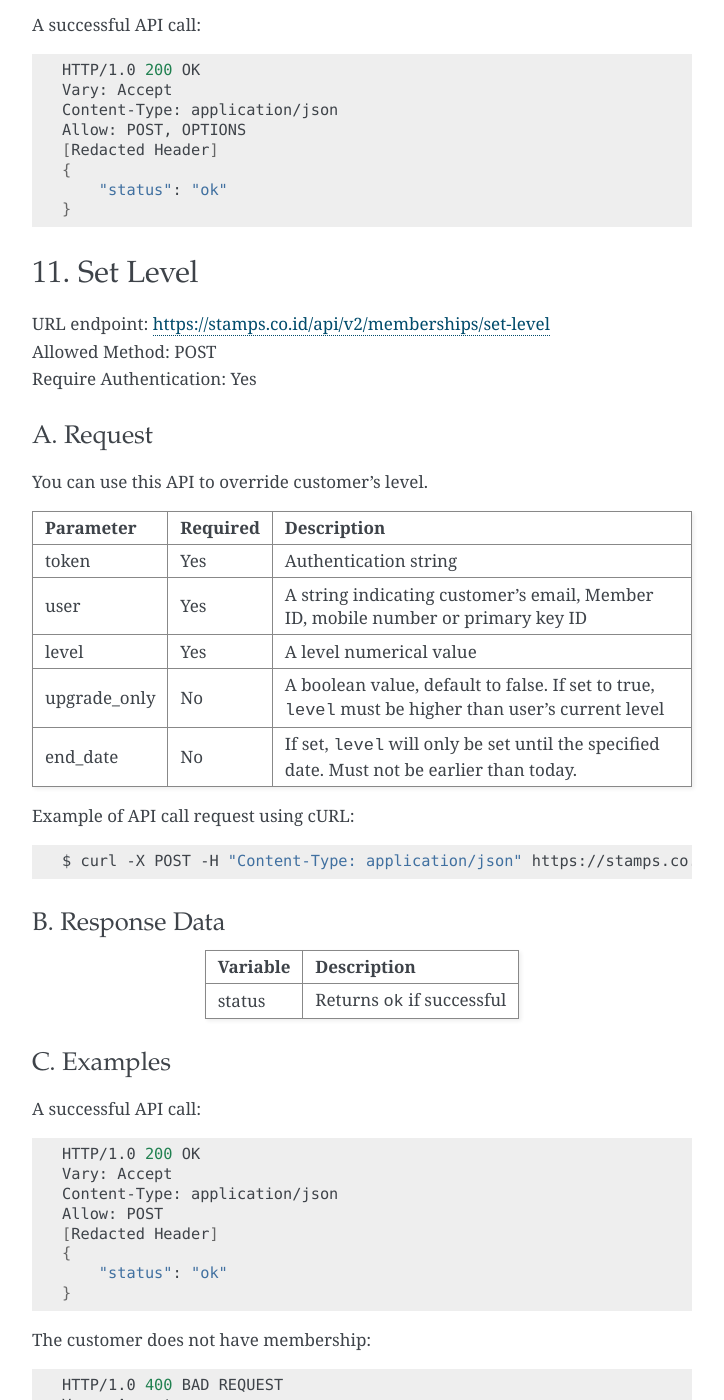
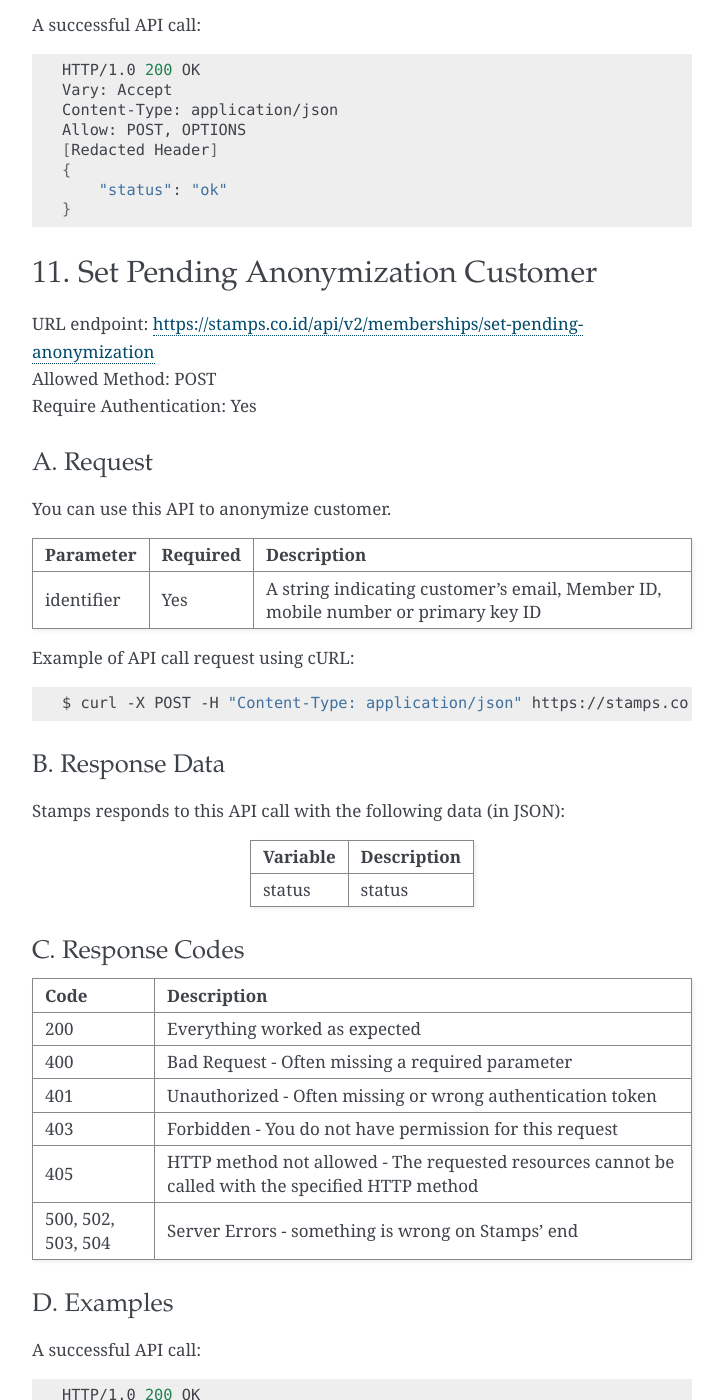
Before and after one commit to ui/stamps-api-docs, a Sphinx documentation site: the page built from source/customer_api.rst, in a window 1280 px wide and 1400 px high, scrolled down 21651 px. Shown: the whole window, without its empty margins (388-1112 px from the left). Built offline with Sphinx 7.4.7, drawn with Linux system fonts in a browser that asks for light colours; some of the changed text lies outside the part shown.

Commit message:
Add membership set pending anonymization (#181)

```diff
--- a/source/customer_api.rst
+++ b/source/customer_api.rst
@@ -1125,121 +1125,28 @@ A successful API call:
     }
 
 
-11. Set Level
+11. Set Pending Anonymization Customer
 ===============
-| URL endpoint: https://stamps.co.id/api/v2/memberships/set-level
+| URL endpoint: https://stamps.co.id/api/v2/memberships/set-pending-anonymization
 | Allowed Method: POST
 | Require Authentication: Yes
 
 A. Request
 -----------------------------
 
-You can use this API to override customer's level.
+You can use this API to anonymize customer.
 
 ============= =========== =========================
 Parameter     Required    Description
 ============= =========== =========================
-token         Yes         Authentication string
-user          Yes         A string indicating customer's email, Member ID, mobile number or primary key ID
-level         Yes         A level numerical value
-upgrade_only  No          A boolean value, default to false. If set to true, ``level`` must be higher than user's current level
-end_date      No          If set, ``level`` will only be set until the specified date. Must not be earlier than today.
+identifier    Yes         A string indicating customer's email, Member ID, mobile number or primary key ID
 ============= =========== =========================
 
 Example of API call request using cURL:
 
 .. code-block :: bash
 
-    $ curl -X POST -H "Content-Type: application/json" https://stamps.co.id/api/v2/memberships/set-level -i -d '{ "token": "secret", "user": 123, "level": 200, "end_date": "2023-12-31"}'
-
-
-B. Response Data
-----------------
-
-=================== ==============================
-Variable            Description
-=================== ==============================
-status              Returns ``ok`` if successful
-=================== ==============================
-
-
-C.  Examples
------------
-
-A successful API call:
-
-.. code-block :: bash
-
-    HTTP/1.0 200 OK
-    Vary: Accept
-    Content-Type: application/json
-    Allow: POST
-    [Redacted Header]
-    {
-        "status": "ok"
-    }
-
-The customer does not have membership:
-
-.. code-block :: bash
-
-    HTTP/1.0 400 BAD REQUEST
-    Vary: Accept
-    Content-Type: application/json
-    [Redacted Header]
-
-    {
-        "detail": "user: User does not have membership in Your Merchant",
-        "errors": {
-            "user": "User does not have membership in Your Merchant"
-        },
-        "error_code": "user_has_no_membership",
-        "error_message": "User does not have membership in Your Merchant"
-    }
-
-``upgrade_only`` is set to true, but ``level`` is lower than user's current level:
-
-.. code-block :: bash
-
-    HTTP/1.0 400 BAD REQUEST
-    Vary: Accept
-    Content-Type: application/json
-    [Redacted Header]
-
-    {
-        "detail": "__all__: Level is lower than user's current level and downgrade is not allowed",
-        "error_message": "Level is lower than user's current level and downgrade is not allowed",
-        "error_code": "downgrade_not_allowed",
-        "errors": {
-            "__all__": "Level is lower than user's current level and downgrade is not allowed"
-        }
-    }
-
-
-12. Request OTP to Modify Mobile Number
-===============
-| URL endpoint: https://stamps.co.id/api/v2/accounts/request-change-mobile-number-otp
-| Allowed Method: POST
-| Require Authentication: Yes
-
-A. Request
------------------------------
-
-You can use this API to request authentication code for change mobile number.
-
-============= =========== =========================
-Parameter     Required    Description
-============= =========== =========================
-mobile_number Yes         A string indicating customer new mobile number
-type          Yes         A choices for delivery channel for otp ( sms, whatsapp )
-template_code Yes         A template code for otp messages template, can be setup in merchant interfaces
-============= =========== =========================
-
-Example of API call request using cURL:
-
-.. code-block :: bash
-
-    $ curl -X POST -H "Content-Type: application/json" https://stamps.co.id/api/v2/accounts/request-change-mobile-number-otp -i -d '{ "token": "secret", "identifier": 123, "type": "sms", "template_code": "OTP_1"}'
+    $ curl -X POST -H "Content-Type: application/json" https://stamps.co.id/api/v2/memberships/set-pending-anonymization -i -d '{ "token": "secret", "identifier": 123}'
 
 
 B. Response Data
@@ -1249,7 +1156,7 @@ Stamps responds to this API call with the following data (in JSON):
 =================== ==============================
 Variable            Description
 =================== ==============================
-otp                 otp number for authentication
+status              status
 =================== ==============================
 
 
@@ -1286,70 +1193,125 @@ A successful API call:
     Allow: POST, OPTIONS
     [Redacted Header]
     {
-        "otp": "1234"
-    }
-
-Invalid Template Code:
-
-.. code-block :: bash
-
-    HTTP/1.0 400 BAD REQUEST
-    Vary: Accept
-    Content-Type: application/json
-    [Redacted Header]
-
-    {
-        "detail": "template_code: Messages template not found",
-        "errors": {
-            "template_code": "Messages template not found"
-        },
-        "error_code": "invalid_template_code",
-        "error_message": "Messages template not found"
-    }
-
-Invalid Whatsapp number if delivery channel is whatsapp
-
-.. code-block :: bash
-
-    HTTP/1.0 400 BAD REQUEST
-    Vary: Accept
-    Content-Type: application/json
-    [Redacted Header]
-
-    {
-        "detail": "type: User does not have mobile number or invalid whatsapp number",
-        "errors": {
-            "type": "User does not have mobile number or invalid whatsapp number"
-        },
-        "error_code": "invalid_user_whatsapp_number",
-        "error_message": "User does not have mobile number or invalid whatsapp number"
-    }
-
-
-13. Modify Mobile Number
+        "status": "ok"
+    }
+
+
+12. Set Level
 ===============
-| URL endpoint: https://stamps.co.id/api/v2/accounts/change-mobile-number
+| URL endpoint: https://stamps.co.id/api/v2/memberships/set-level
 | Allowed Method: POST
 | Require Authentication: Yes
 
 A. Request
 -----------------------------
 
-You can use this API to modify mobile number.
+You can use this API to override customer's level.
 
 ============= =========== =========================
 Parameter     Required    Description
 ============= =========== =========================
-identifier    Yes         A string indicating customer's email, Member ID, mobile number or primary key ID
-new_number    Yes         A new mobile number
-otp           Yes         A string for authentication
+token         Yes         Authentication string
+user          Yes         A string indicating customer's email, Member ID, mobile number or primary key ID
+level         Yes         A level numerical value
+upgrade_only  No          A boolean value, default to false. If set to true, ``level`` must be higher than user's current level
+end_date      No          If set, ``level`` will only be set until the specified date. Must not be earlier than today.
 ============= =========== =========================
 
 Example of API call request using cURL:
 
 .. code-block :: bash
 
-    $ curl -X POST -H "Content-Type: application/json" https://stamps.co.id/api/v2/accounts/change-mobile-number -i -d '{ "token": "secret", "identifier": 123, "new_number": "+628123454321", "otp": "1234"}'
+    $ curl -X POST -H "Content-Type: application/json" https://stamps.co.id/api/v2/memberships/set-level -i -d '{ "token": "secret", "user": 123, "level": 200, "end_date": "2023-12-31"}'
+
+
+B. Response Data
+----------------
+
+=================== ==============================
+Variable            Description
+=================== ==============================
+status              Returns ``ok`` if successful
+=================== ==============================
+
+
+C.  Examples
+-----------
+
+A successful API call:
+
+.. code-block :: bash
+
+    HTTP/1.0 200 OK
+    Vary: Accept
+    Content-Type: application/json
+    Allow: POST
+    [Redacted Header]
+    {
+        "status": "ok"
+    }
+
+The customer does not have membership:
+
+.. code-block :: bash
+
+    HTTP/1.0 400 BAD REQUEST
+    Vary: Accept
+    Content-Type: application/json
+    [Redacted Header]
+
+    {
+        "detail": "user: User does not have membership in Your Merchant",
+        "errors": {
+            "user": "User does not have membership in Your Merchant"
+        },
+        "error_code": "user_has_no_membership",
+        "error_message": "User does not have membership in Your Merchant"
+    }
+
+``upgrade_only`` is set to true, but ``level`` is lower than user's current level:
+
+.. code-block :: bash
+
+    HTTP/1.0 400 BAD REQUEST
+    Vary: Accept
+    Content-Type: application/json
+    [Redacted Header]
+
+    {
+        "detail": "__all__: Level is lower than user's current level and downgrade is not allowed",
+        "error_message": "Level is lower than user's current level and downgrade is not allowed",
+        "error_code": "downgrade_not_allowed",
+        "errors": {
+            "__all__": "Level is lower than user's current level and downgrade is not allowed"
+        }
+    }
+
+
+13. Request OTP to Modify Mobile Number
+===============
+| URL endpoint: https://stamps.co.id/api/v2/accounts/request-change-mobile-number-otp
+| Allowed Method: POST
+| Require Authentication: Yes
+
+A. Request
+-----------------------------
+
+You can use this API to request authentication code for change mobile number.
+
+============= =========== =========================
+Parameter     Required    Description
+============= =========== =========================
+mobile_number Yes         A string indicating customer new mobile number
+type          Yes         A choices for delivery channel for otp ( sms, whatsapp )
+template_code Yes         A template code for otp messages template, can be setup in merchant interfaces
+============= =========== =========================
+
+Example of API call request using cURL:
+
+.. code-block :: bash
+
+    $ curl -X POST -H "Content-Type: application/json" https://stamps.co.id/api/v2/accounts/request-change-mobile-number-otp -i -d '{ "token": "secret", "identifier": 123, "type": "sms", "template_code": "OTP_1"}'
 
 
 B. Response Data
@@ -1359,7 +1321,7 @@ Stamps responds to this API call with the following data (in JSON):
 =================== ==============================
 Variable            Description
 =================== ==============================
-status              status
+otp                 otp number for authentication
 =================== ==============================
 
 
@@ -1396,11 +1358,121 @@ A successful API call:
     Allow: POST, OPTIONS
     [Redacted Header]
     {
+        "otp": "1234"
+    }
+
+Invalid Template Code:
+
+.. code-block :: bash
+
+    HTTP/1.0 400 BAD REQUEST
+    Vary: Accept
+    Content-Type: application/json
+    [Redacted Header]
+
+    {
+        "detail": "template_code: Messages template not found",
+        "errors": {
+            "template_code": "Messages template not found"
+        },
+        "error_code": "invalid_template_code",
+        "error_message": "Messages template not found"
+    }
+
+Invalid Whatsapp number if delivery channel is whatsapp
+
+.. code-block :: bash
+
+    HTTP/1.0 400 BAD REQUEST
+    Vary: Accept
+    Content-Type: application/json
+    [Redacted Header]
+
+    {
+        "detail": "type: User does not have mobile number or invalid whatsapp number",
+        "errors": {
+            "type": "User does not have mobile number or invalid whatsapp number"
+        },
+        "error_code": "invalid_user_whatsapp_number",
+        "error_message": "User does not have mobile number or invalid whatsapp number"
+    }
+
+
+14. Modify Mobile Number
+===============
+| URL endpoint: https://stamps.co.id/api/v2/accounts/change-mobile-number
+| Allowed Method: POST
+| Require Authentication: Yes
+
+A. Request
+-----------------------------
+
+You can use this API to modify mobile number.
+
+============= =========== =========================
+Parameter     Required    Description
+============= =========== =========================
+identifier    Yes         A string indicating customer's email, Member ID, mobile number or primary key ID
+new_number    Yes         A new mobile number
+otp           Yes         A string for authentication
+============= =========== =========================
+
+Example of API call request using cURL:
+
+.. code-block :: bash
+
+    $ curl -X POST -H "Content-Type: application/json" https://stamps.co.id/api/v2/accounts/change-mobile-number -i -d '{ "token": "secret", "identifier": 123, "new_number": "+628123454321", "otp": "1234"}'
+
+
+B. Response Data
+----------------
+Stamps responds to this API call with the following data (in JSON):
+
+=================== ==============================
+Variable            Description
+=================== ==============================
+status              status
+=================== ==============================
+
+
+C. Response Codes
+-----------------
+
+=================== ==============================
+Code                Description
+=================== ==============================
+200                 Everything worked as expected
+400                 Bad Request - Often missing a
+                    required parameter
+401                 Unauthorized - Often missing or
+                    wrong authentication token
+403                 Forbidden - You do not have
+                    permission for this request
+405                 HTTP method not allowed - The
+                    requested resources cannot be called with the specified HTTP method
+500, 502, 503, 504  Server Errors - something is
+                    wrong on Stamps' end
+=================== ==============================
+
+
+D. Examples
+-----------
+
+A successful API call:
+
+.. code-block :: bash
+
+    HTTP/1.0 200 OK
+    Vary: Accept
+    Content-Type: application/json
+    Allow: POST, OPTIONS
+    [Redacted Header]
+    {
         "status": "ok"
     }
 
 
-14. Request OTP to Modify Email
+15. Request OTP to Modify Email
 ===============================
 | URL endpoint: https://stamps.co.id/api/v2/accounts/request-otp-for-email
 | Allowed Method: POST
```
Also changed, not shown: other parts of source/customer_api.rst (+2 -2 lines).
